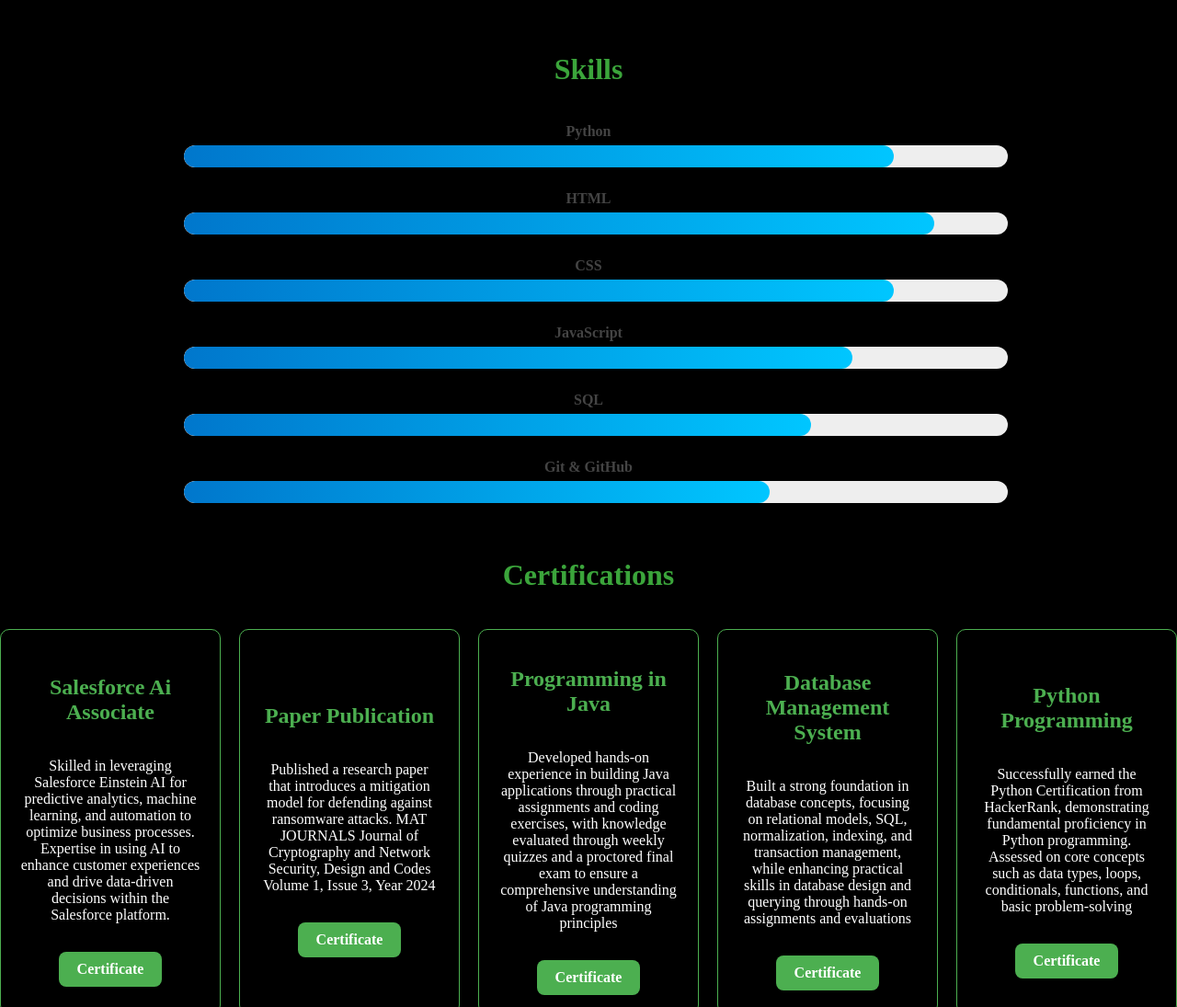
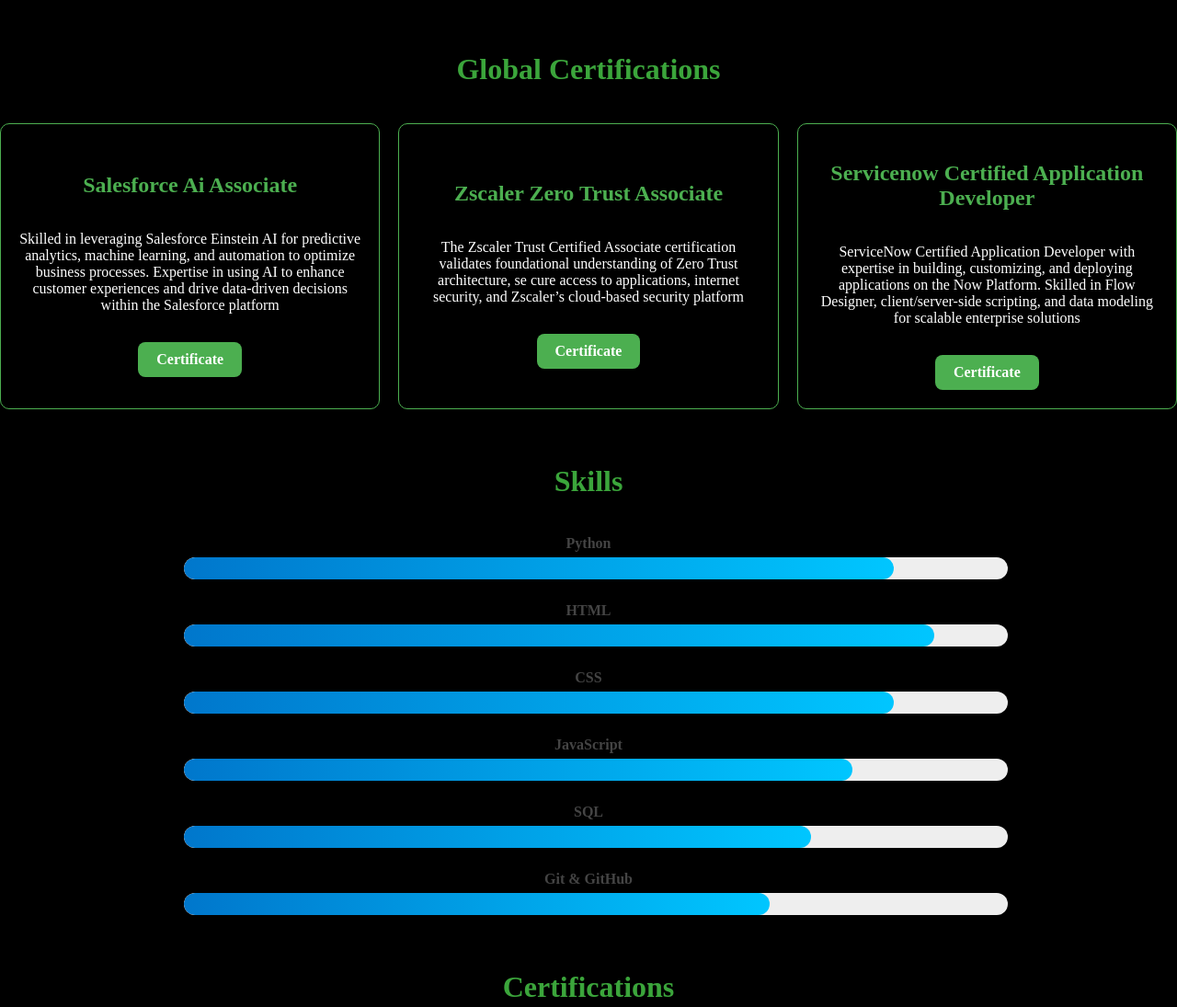
Before and after one commit to prasanna2108saladi/Portfolio, a plain HTML site: page index.html in a window 1280 px wide. Shown: the part 1163-2258 px from the top of the page at 92% size. Drawn offline with Linux system fonts and the light colour scheme.

Commit message:
Update index.html

```diff
--- a/index.html
+++ b/index.html
@@ -64,6 +64,33 @@
     </div>
  </div>
 
+ <div class="projects">
+ <h1 class="heading">Global Certifications</h1>
+   <div class="projects-sub">
+  <div class="project-card">
+      <h2>Salesforce Ai Associate</h2>
+      <p style="color:white;text-align:center">Skilled in leveraging Salesforce Einstein AI for predictive analytics, machine learning, and automation to optimize business processes.
+        Expertise in using AI to enhance customer experiences and drive data-driven decisions within the Salesforce platform</p>
+      <a href="https://drive.google.com/file/d/1_8n3P0RFqKjVzUqKhIo_riNEM0348PS9/view" class="btn" style="text-align:center">Certificate</a>
+    </div>
+    <div class="project-card">
+      <h2>Zscaler Zero Trust Associate</h2>
+      <p style="color:white;text-align:center">The Zscaler Trust Certified Associate certification validates foundational understanding of Zero Trust architecture, se
+cure access to applications, internet security, and Zscaler’s cloud-based security platform</p>
+      <a href="https://drive.google.com/file/d/1WaOFPnkcUkNCsB5frdsVzHbYuoOAiw3P/view?usp=drive_link" class="btn" style="text-align:center">Certificate</a>
+    </div>
+     <div class="project-card">
+      <h2>Servicenow Certified Application Developer</h2>
+      <p style="color:white;text-align:center">ServiceNow Certified Application Developer with expertise in building, customizing,
+        and deploying applications on the Now Platform.
+        Skilled in Flow Designer, client/server-side scripting, and data modeling for scalable enterprise solutions</p>
+      <a href="https://drive.google.com/file/d/14o9q9oWhhkGuUl5vFjET9my_5Eac6h7y/view?usp=drive_link" class="btn" style="text-align:center">Certificate</a>
+    </div>
+   </div>
+ </div>
+
+
+
  <h2 id="Skills" class="heading">Skills</h2>
 
 <div class="skill">
@@ -108,22 +135,10 @@
   </div>
 </div>
 
+
  <div class="projects">
   <h1 class="heading">Certifications</h1>
   <div class="projects-sub">
-    <div class="project-card">
-      <h2>Salesforce Ai Associate</h2>
-      <p style="color:white;text-align:center">Skilled in leveraging Salesforce Einstein AI for predictive analytics, machine learning, and automation to optimize business processes.
-        Expertise in using AI to enhance customer experiences and drive data-driven decisions within the Salesforce platform.</p>
-      <a href="https://drive.google.com/file/d/1_8n3P0RFqKjVzUqKhIo_riNEM0348PS9/view" class="btn" style="text-align:center">Certificate</a>
-    </div>
-    <div class="project-card">
-      <h2>Paper Publication</h2>
-      <p style="color:white;text-align:center"> Published a research paper that introduces a mitigation model for
-        defending against ransomware attacks. MAT JOURNALS Journal of Cryptography and Network Security,
-        Design and Codes Volume 1, Issue 3, Year 2024</p>
-      <a href="https://drive.google.com/file/d/1-oWpbrj4rYRJAzXqrWr5KkNgGWKZ6ZxO/view" class="btn" style="text-align:center">Certificate</a>
-    </div>
     <div class="project-card">
       <h2>Programming in Java</h2>
       <p style="color:white;text-align:center"> Developed hands-on experience in building Java applications through practical assignments and coding exercises, with knowledge evaluated through
@@ -145,6 +160,18 @@
   </div>
 </div>
 
+<div class="projects">
+  <h1 class="heading">Paper Publication</h1>
+  <div class="projects-sub">
+  <div class="project-card">
+      <h2>Paper Publication</h2>
+      <p style="color:white;text-align:center"> Published a research paper that introduces a mitigation model for
+        defending against ransomware attacks. MAT JOURNALS Journal of Cryptography and Network Security,
+        Design and Codes Volume 1, Issue 3, Year 2024</p>
+      <a href="https://drive.google.com/file/d/1-oWpbrj4rYRJAzXqrWr5KkNgGWKZ6ZxO/view" class="btn" style="text-align:center">Certificate</a>
+    </div>
+  </div>
+</div>
 
 
 
```
